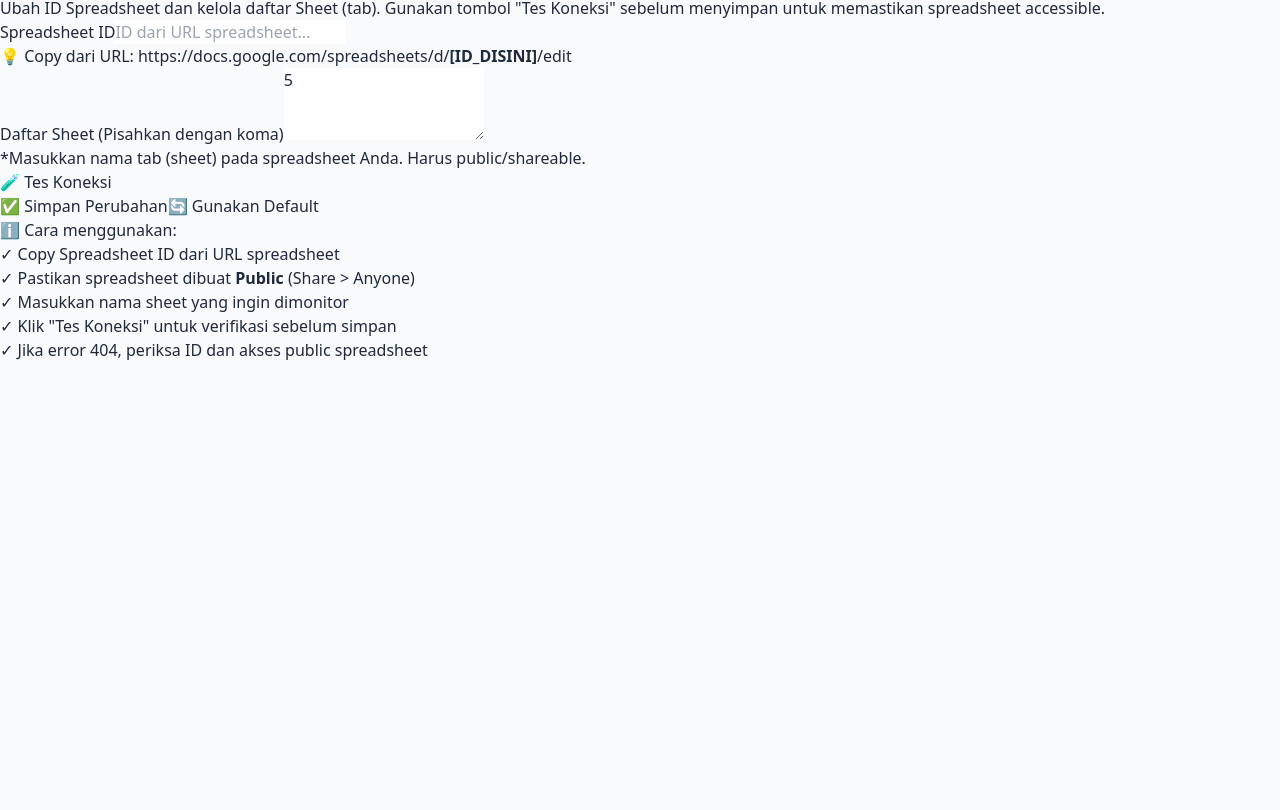
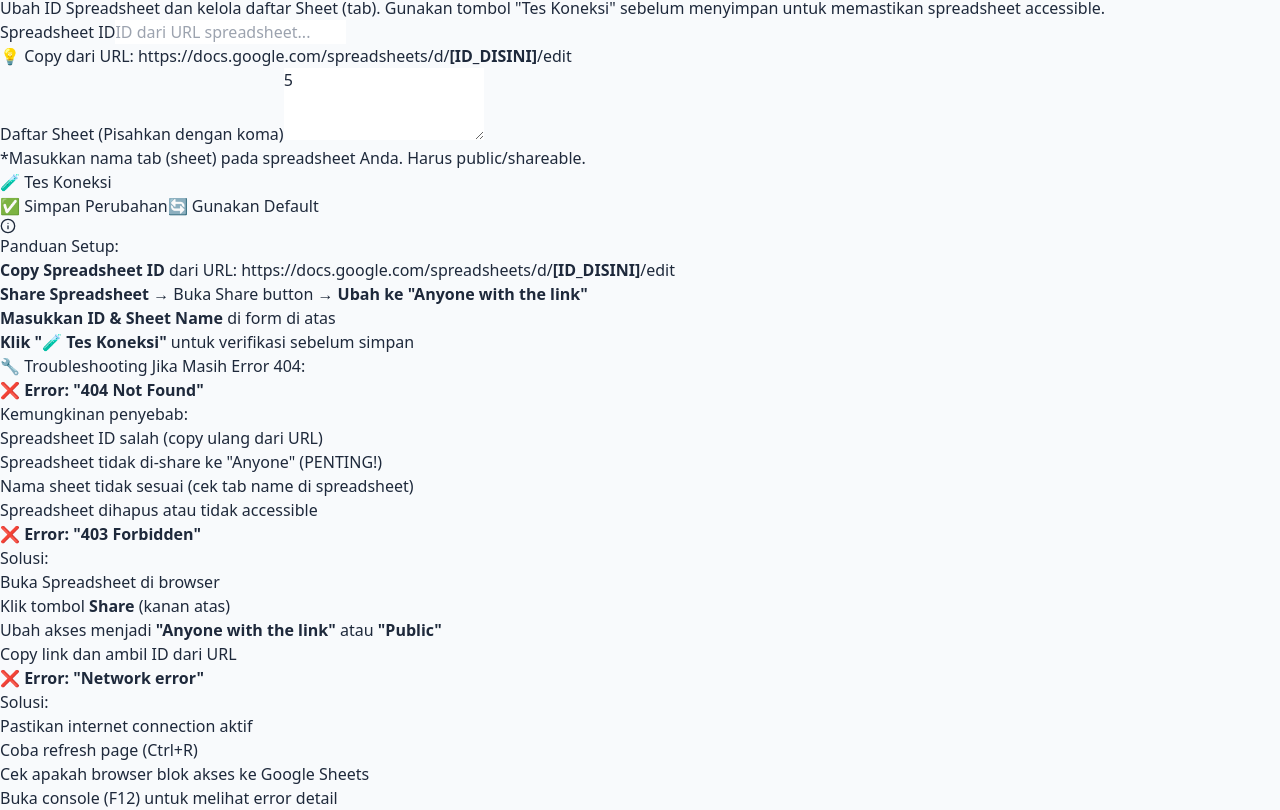
Before and after one commit to Aqilah1211/Monitor-Dashboard-V2, a React (Vite) app: page /settings in a window 1280 px wide. Shown: the part 8021-8831 px from the top of the page. Before the commit the page ends 8383 px from the top, so only its background shows below. Built offline with nearby package versions, Linux system fonts and the light colour scheme.

Commit message:
feat: Add comprehensive diagnostics for Google Sheets troubleshooting

```diff
--- /dev/null
+++ b/src/lib/googleSheetsDiagnostics.ts
@@ -0,0 +1,203 @@
+/**
+ * GoogleSheetsDiagnostics - Debugging tool untuk Google Sheets integration
+ * Membantu user identify masalah dengan Spreadsheet ID & Sheet configuration
+ */
+
+import { GoogleSheets } from '../lib/google-sheets';
+
+/**
+ * Test Google Sheets accessibility & structure
+ */
+export async function diagnosticCheckSpreadsheet(
+  spreadsheetId: string,
+  sheetName: string
+): Promise<{
+  spreadsheetId: boolean;      // Valid format
+  urlBuilt: string;             // Generated URL
+  accessible: boolean;          // Can fetch
+  responseStatus: number | null;
+  hasData: boolean;             // Has rows
+  columnCount: number | null;   // Columns in first row
+  rowCount: number | null;      // Total rows
+  sampleData: string[] | null;  // First data row
+  errors: string[];             // All errors encountered
+  warnings: string[];           // Warnings
+}> {
+  const errors: string[] = [];
+  const warnings: string[] = [];
+  let urlBuilt = '';
+  let accessible = false;
+  let responseStatus: number | null = null;
+  let hasData = false;
+  let columnCount: number | null = null;
+  let rowCount: number | null = null;
+  let sampleData: string[] | null = null;
+
+  try {
+    // 1. Validasi format ID
+    const cleanedId = GoogleSheets.cleanSpreadsheetId(spreadsheetId);
+    const isValidFormat = /^[a-zA-Z0-9-_]{20,}$/.test(cleanedId);
+
+    if (!isValidFormat) {
+      errors.push(`❌ Format ID tidak valid: "${cleanedId}"`);
+      return {
+        spreadsheetId: false,
+        urlBuilt,
+        accessible,
+        responseStatus,
+        hasData,
+        columnCount,
+        rowCount,
+        sampleData,
+        errors,
+        warnings,
+      };
+    }
+
+    // 2. Build dan test URL
+    try {
+      urlBuilt = GoogleSheets.buildCSVUrl(cleanedId, sheetName);
+      console.log('🔗 Generated URL:', urlBuilt);
+    } catch (err) {
+      errors.push(`❌ Gagal build URL: ${err instanceof Error ? err.message : 'Unknown'}`);
+      return {
+        spreadsheetId: true,
+        urlBuilt,
+        accessible,
+        responseStatus,
+        hasData,
+        columnCount,
+        rowCount,
+        sampleData,
+        errors,
+        warnings,
+      };
+    }
+
+    // 3. Test accessibility
+    try {
+      const response = await fetch(urlBuilt, {
+        method: 'GET',
+        headers: { 'Accept': 'text/csv' }
+      });
+
+      responseStatus = response.status;
+      console.log(`📡 Response status: ${response.status}`);
+
+      if (response.status === 403) {
+        errors.push(
+          `❌ 403 Forbidden - Spreadsheet tidak accessible!\n` +
+          `Solusi: Buka Spreadsheet → Share → Ubah ke "Anyone with the link" atau "Public"`
+        );
+      } else if (response.status === 404) {
+        errors.push(
+          `❌ 404 Not Found - Kemungkinan:\n` +
+          `1. Spreadsheet ID salah\n` +
+          `2. Sheet name "${sheetName}" tidak ada di spreadsheet\n` +
+          `3. Spreadsheet dihapus atau privacy setting terlalu ketat`
+        );
+      } else if (!response.ok) {
+        errors.push(`❌ HTTP ${response.status} - ${response.statusText}`);
+      }
+
+      if (response.ok) {
+        accessible = true;
+        const csvText = await response.text();
+        const lines = csvText.split('\n').filter(line => line.trim());
+
+        if (lines.length === 0) {
+          warnings.push(`⚠️ CSV response kosong atau tidak valid`);
+        } else {
+          rowCount = lines.length;
+          const firstRow = lines[0].split(',');
+          columnCount = firstRow.length;
+          hasData = lines.length > 1;
+
+          if (hasData) {
+            sampleData = lines[1].split(',');
+          }
+
+          console.log(`📊 Data found - Rows: ${rowCount}, Columns: ${columnCount}`);
+
+          // Check if data sesuai COLUMN_MAP
+          const COLUMN_MAP = { NPSN: 3, NAMA: 8, DIREKTORAT: 1, TANGGAL: 15, STATUS: 17, KENDALA: 18 };
+          const requiredColumns = Math.max(...Object.values(COLUMN_MAP));
+
+          if (columnCount < requiredColumns) {
+            warnings.push(
+              `⚠️ Spreadsheet hanya punya ${columnCount} kolom, tapi COLUMN_MAP memerlukan minimal ${requiredColumns} kolom.\n` +
+              `Kemungkinan struktur sheet berbeda dengan expected format.`
+            );
+          }
+        }
+      }
+    } catch (fetchErr) {
+      errors.push(
+        `❌ Network error saat fetch: ${fetchErr instanceof Error ? fetchErr.message : 'Unknown'}\n` +
+        `Kemungkinan:\n1. CORS issue\n2. Internet connection\n3. Google Sheets API blocked`
+      );
+    }
+
+    return {
+      spreadsheetId: true,
+      urlBuilt,
+      accessible,
+      responseStatus,
+      hasData,
+      columnCount,
+      rowCount,
+      sampleData,
+      errors,
+      warnings,
+    };
+  } catch (err) {
+    errors.push(`❌ Unexpected error: ${err instanceof Error ? err.message : 'Unknown'}`);
+    return {
+      spreadsheetId: false,
+      urlBuilt,
+      accessible,
+      responseStatus,
+      hasData,
+      columnCount,
+      rowCount,
+      sampleData,
+      errors,
+      warnings,
+    };
+  }
+}
+
+/**
+ * Generate human-readable diagnostics report
+ */
+export function generateDiagnosticsReport(result: Awaited<ReturnType<typeof diagnosticCheckSpreadsheet>>): string {
+  let report = '📋 DIAGNOSTICS REPORT\n';
+  report += '═'.repeat(50) + '\n\n';
+
+  report += `✓ Spreadsheet ID Format: ${result.spreadsheetId ? '✅ Valid' : '❌ Invalid'}\n`;
+  report += `✓ CSV URL Built: ${result.urlBuilt ? '✅ Yes' : '❌ No'}\n`;
+  report += `✓ Accessible: ${result.accessible ? '✅ Yes' : '❌ No'} (HTTP ${result.responseStatus})\n`;
+  report += `✓ Has Data: ${result.hasData ? '✅ Yes' : '❌ No'}\n`;
+  report += `✓ Columns: ${result.columnCount || 'N/A'}\n`;
+  report += `✓ Rows: ${result.rowCount || 'N/A'}\n\n`;
+
+  if (result.errors.length > 0) {
+    report += '❌ ERRORS:\n';
+    result.errors.forEach(e => {
+      report += `   ${e}\n\n`;
+    });
+  }
+
+  if (result.warnings.length > 0) {
+    report += '⚠️  WARNINGS:\n';
+    result.warnings.forEach(w => {
+      report += `   ${w}\n\n`;
+    });
+  }
+
+  if (result.accessible && !result.errors.length) {
+    report += '✅ DIAGNOSIS: Spreadsheet accessible & configured correctly!\n';
+  }
+
+  return report;
+}
--- a/src/pages/Settings.tsx
+++ b/src/pages/Settings.tsx
@@ -1,8 +1,9 @@
 import { useState } from 'react';
-import { AlertCircle, CheckCircle2, Loader } from 'lucide-react';
+import { AlertCircle, CheckCircle2, Loader, Info } from 'lucide-react';
 import { useApp } from '../context/AppContext';
 import { Card, CardContent, CardHeader, CardTitle } from '../components/ui/Card';
 import { GoogleSheets } from '../lib/google-sheets';
+import { diagnosticCheckSpreadsheet, generateDiagnosticsReport } from '../lib/googleSheetsDiagnostics';
 
 export function Settings() {
   const { config, saveConfig, addLog } = useApp();
@@ -40,7 +41,7 @@ export function Settings() {
   };
 
   /**
-   * Test apakah spreadsheet bisa diakses
+   * Test apakah spreadsheet bisa diakses dengan diagnostics
    */
   const handleTestConnection = async () => {
     if (!sid.trim()) {
@@ -61,7 +62,7 @@ export function Settings() {
     }
 
     setTestLoading(true);
-    setTestResult({ status: 'idle', message: 'Menguji koneksi...' });
+    setTestResult({ status: 'idle', message: 'Menjalankan diagnostics...' });
 
     try {
       const cleanedSid = GoogleSheets.cleanSpreadsheetId(sid);
@@ -74,26 +75,35 @@ export function Settings() {
         throw new Error('Masukkan minimal 1 nama sheet');
       }
 
-      // Try fetch dari sheet pertama
-      const url = GoogleSheets.buildCSVUrl(cleanedSid, sheetList[0]);
-      console.log('🧪 Testing URL:', url);
+      // Run diagnostic check
+      console.log('🧪 Starting diagnostics for:', cleanedSid, sheetList[0]);
+      const diagnosticResult = await diagnosticCheckSpreadsheet(cleanedSid, sheetList[0]);
+      const report = generateDiagnosticsReport(diagnosticResult);
 
-      const response = await fetch(url, { method: 'HEAD' });
+      console.log(report);
 
-      if (response.ok || response.status === 200) {
+      // Determine status
+      if (diagnosticResult.errors.length > 0) {
+        setTestResult({
+          status: 'error',
+          message: diagnosticResult.errors[0], // Show first error
+        });
+      } else if (diagnosticResult.warnings.length > 0) {
         setTestResult({
           status: 'success',
-          message: `✅ Spreadsheet berhasil diakses! Sheet "${sheetList[0]}" ditemukan.`,
+          message: `✅ Spreadsheet berhasil diakses! Ditemukan ${diagnosticResult.rowCount} baris data.\n\n⚠️ Perhatian: ${diagnosticResult.warnings[0]}`,
+        });
+      } else if (diagnosticResult.accessible && diagnosticResult.hasData) {
+        setTestResult({
+          status: 'success',
+          message: `✅ Spreadsheet berhasil diakses!\n📊 Data ditemukan: ${diagnosticResult.rowCount} baris, ${diagnosticResult.columnCount} kolom.`,
         });
         addLog(`✅ Spreadsheet ${cleanedSid.substring(0, 8)}... berhasil diuji`, 'success');
-      } else if (response.status === 404) {
-        throw new Error(
-          `❌ Spreadsheet tidak ditemukan (404). Pastikan:\n1. ID Spreadsheet benar\n2. Spreadsheet dibuat public (Share > Anyone)\n3. Sheet "${sheetList[0]}" ada`
-        );
-      } else {
-        throw new Error(
-          `❌ Error ${response.status}: ${response.statusText}. Cek apakah spreadsheet accessible.`
-        );
+      } else if (diagnosticResult.accessible && !diagnosticResult.hasData) {
+        setTestResult({
+          status: 'error',
+          message: `⚠️ Spreadsheet accessible tapi tidak ada data.\nMungkin sheet "${sheetList[0]}" kosong atau nama sheet salah.`,
+        });
       }
     } catch (error) {
       const errorMsg = error instanceof Error ? error.message : 'Error tidak diketahui';
@@ -265,15 +275,55 @@ export function Settings() {
         </div>
 
         {/* Info Box */}
-        <div className="bg-blue-50 border border-blue-200 p-4 rounded-lg">
-          <h4 className="font-semibold text-blue-900 text-sm mb-2">ℹ️ Cara menggunakan:</h4>
-          <ul className="text-xs text-blue-800 space-y-1">
-            <li>✓ Copy Spreadsheet ID dari URL spreadsheet</li>
-            <li>✓ Pastikan spreadsheet dibuat <strong>Public</strong> (Share &gt; Anyone)</li>
-            <li>✓ Masukkan nama sheet yang ingin dimonitor</li>
-            <li>✓ Klik "Tes Koneksi" untuk verifikasi sebelum simpan</li>
-            <li>✓ Jika error 404, periksa ID dan akses public spreadsheet</li>
-          </ul>
+        <div className="bg-blue-50 border border-blue-200 p-4 rounded-lg space-y-3">
+          <h4 className="font-semibold text-blue-900 text-sm flex items-center gap-2">
+            <Info size={16} /> Panduan Setup:
+          </h4>
+          <ol className="text-xs text-blue-800 space-y-2 list-decimal list-inside">
+            <li><strong>Copy Spreadsheet ID</strong> dari URL: https://docs.google.com/spreadsheets/d/<strong>[ID_DISINI]</strong>/edit</li>
+            <li><strong>Share Spreadsheet</strong> → Buka Share button → <strong>Ubah ke "Anyone with the link"</strong></li>
+            <li><strong>Masukkan ID & Sheet Name</strong> di form di atas</li>
+            <li><strong>Klik "🧪 Tes Koneksi"</strong> untuk verifikasi sebelum simpan</li>
+          </ol>
+        </div>
+
+        {/* Troubleshooting Box */}
+        <div className="bg-red-50 border border-red-200 p-4 rounded-lg space-y-3">
+          <h4 className="font-semibold text-red-900 text-sm">🔧 Troubleshooting Jika Masih Error 404:</h4>
+          <div className="text-xs text-red-800 space-y-2">
+            <div>
+              <strong>❌ Error: "404 Not Found"</strong>
+              <p className="mt-1 ml-2">Kemungkinan penyebab:</p>
+              <ul className="list-disc list-inside ml-2 mt-1">
+                <li>Spreadsheet ID salah (copy ulang dari URL)</li>
+                <li>Spreadsheet tidak di-share ke "Anyone" (PENTING!)</li>
+                <li>Nama sheet tidak sesuai (cek tab name di spreadsheet)</li>
+                <li>Spreadsheet dihapus atau tidak accessible</li>
+              </ul>
+            </div>
+
+            <div className="mt-3">
+              <strong>❌ Error: "403 Forbidden"</strong>
+              <p className="mt-1 ml-2">Solusi:</p>
+              <ul className="list-disc list-inside ml-2 mt-1">
+                <li>Buka Spreadsheet di browser</li>
+                <li>Klik tombol <strong>Share</strong> (kanan atas)</li>
+                <li>Ubah akses menjadi <strong>"Anyone with the link"</strong> atau <strong>"Public"</strong></li>
+                <li>Copy link dan ambil ID dari URL</li>
+              </ul>
+            </div>
+
+            <div className="mt-3">
+              <strong>❌ Error: "Network error"</strong>
+              <p className="mt-1 ml-2">Solusi:</p>
+              <ul className="list-disc list-inside ml-2 mt-1">
+                <li>Pastikan internet connection aktif</li>
+                <li>Coba refresh page (Ctrl+R)</li>
+                <li>Cek apakah browser blok akses ke Google Sheets</li>
+                <li>Buka console (F12) untuk melihat error detail</li>
+              </ul>
+            </div>
+          </div>
         </div>
       </CardContent>
     </Card>
```
